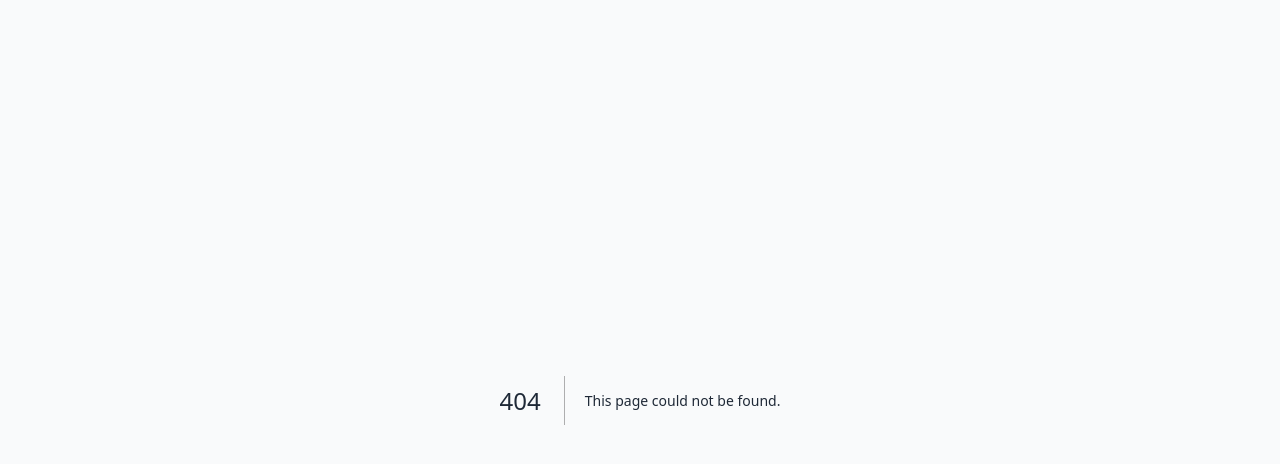
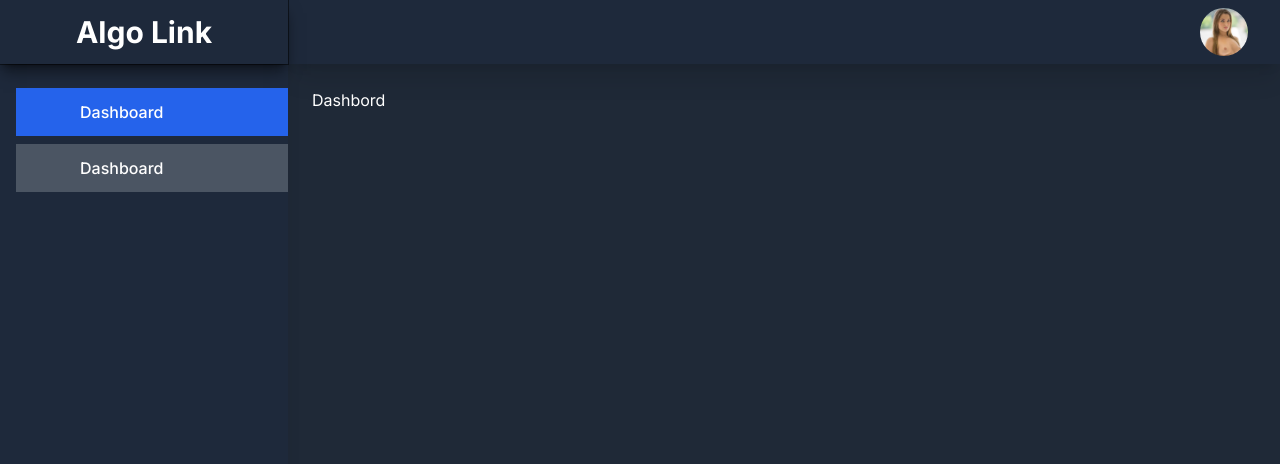
Before and after one commit to yogeshpatel23/algo-link, a Next.js app: page /dashboard in a window 1280 px wide. Before the commit this address had no page. Shown: the top 464 px of the page. Built offline with nearby package versions, Linux system fonts and the light colour scheme.

Commit message:
Backend Layout

```diff
--- /dev/null
+++ b/app/(user)/dashboard/page.js
@@ -0,0 +1,5 @@
+import Link from "next/link";
+
+export default function Page() {
+  return <main>Dashbord</main>;
+}
--- /dev/null
+++ b/app/(user)/layout.js
@@ -0,0 +1,17 @@
+"use client";
+import Navbar from "@/components/back/Navbar";
+import Sidebar from "@/components/back/sidebar";
+import { useState } from "react";
+
+export default function Layout({ children }) {
+  const [showSidebar, setShowSidebar] = useState(false);
+  return (
+    <div className="min-h-screen m-0 md:ml-72">
+      <Sidebar isVisible={showSidebar} handleVisible={setShowSidebar} />
+      <div className="relative">
+        <Navbar handleVisible={setShowSidebar} />
+        <div className="p-4 md:p-6">{children}</div>
+      </div>
+    </div>
+  );
+}
--- a/app/layout.js
+++ b/app/layout.js
@@ -10,7 +10,7 @@ export const metadata = {
 
 export default function RootLayout({ children }) {
   return (
-    <html className="" lang="en">
+    <html className="dark" lang="en">
       <body
         className={`${inter.className} bg-gray-50 text-gray-800 dark:bg-gray-800 dark:text-white`}
       >
--- /dev/null
+++ b/components/back/Navbar.jsx
@@ -0,0 +1,34 @@
+import { Bars3BottomLeftIcon } from "@heroicons/react/24/outline";
+import Image from "next/image";
+
+const Navbar = ({ handleVisible }) => {
+  return (
+    <div className="bg-white dark:bg-slate-800 h-16 shadow-xl sticky top-0 flex justify-between items-center px-6 md:px-8">
+      <div>
+        <Bars3BottomLeftIcon
+          className="w-10 p-2 block md:hidden rounded-md ring-1 shadow-lg ring-gray-300/50 hover:bg-gray-400 transition-all"
+          onClick={() => handleVisible(true)}
+        />
+      </div>
+      <div>
+        <h2 className="text-3xl font-bold block md:hidden">AlgoLink</h2>
+      </div>
+      <div className="relative">
+        <Image
+          width={48}
+          height={48}
+          alt="user Avare"
+          src="/avatar1.jpg"
+          className="peer rounded-full"
+        />
+        <div className="absolute w-32 right-0 top-14 border border-gray-500/50 shadow-lg rounded-lg bg-white dark:bg-slate-600 z-20 p-2 transition-all scale-y-0 origin-top hover:scale-y-100 peer-hover:scale-y-100">
+          <div>lgtobbger</div>
+          <div>orifue</div>
+          <div>logout</div>
+        </div>
+      </div>
+    </div>
+  );
+};
+
+export default Navbar;
--- /dev/null
+++ b/components/back/Sidebar.jsx
@@ -0,0 +1,34 @@
+import Link from "next/link";
+
+const Sidebar = ({ isVisible, handleVisible }) => {
+  return (
+    <div
+      className={`fixed top-0 left-0 w-72 h-screen bg-gray-50 dark:bg-slate-800 shadow-lg z-10  transition-all ${
+        isVisible ? "" : "-translate-x-72"
+      } md:translate-x-0`}
+      onClick={() => handleVisible(false)}
+    >
+      <div className="flex justify-center items-center h-16 shadow-lg dark:shadow-black/50 ring-1 ring-gray-300/50 dark:ring-black/50">
+        <h2 className="text-3xl font-bold">Algo Link</h2>
+      </div>
+      <div className="pl-2 md:pl-4 py-6">
+        <ul className="flex flex-col gap-2">
+          <li>
+            {/* TODO: Add Iocns */}
+            <Link
+              className="block pl-16 py-3 font-medium bg-blue-600 text-white"
+              href="/"
+            >
+              Dashboard
+            </Link>
+          </li>
+          <li className="block pl-16 py-3 font-medium bg-gray-300/50 dark:bg-gray-600 hover:bg-blue-400 hover:text-white transition-all">
+            <Link href="/">Dashboard</Link>
+          </li>
+        </ul>
+      </div>
+    </div>
+  );
+};
+
+export default Sidebar;
```
Also changed, not shown: public/avatar1.jpg (added).
